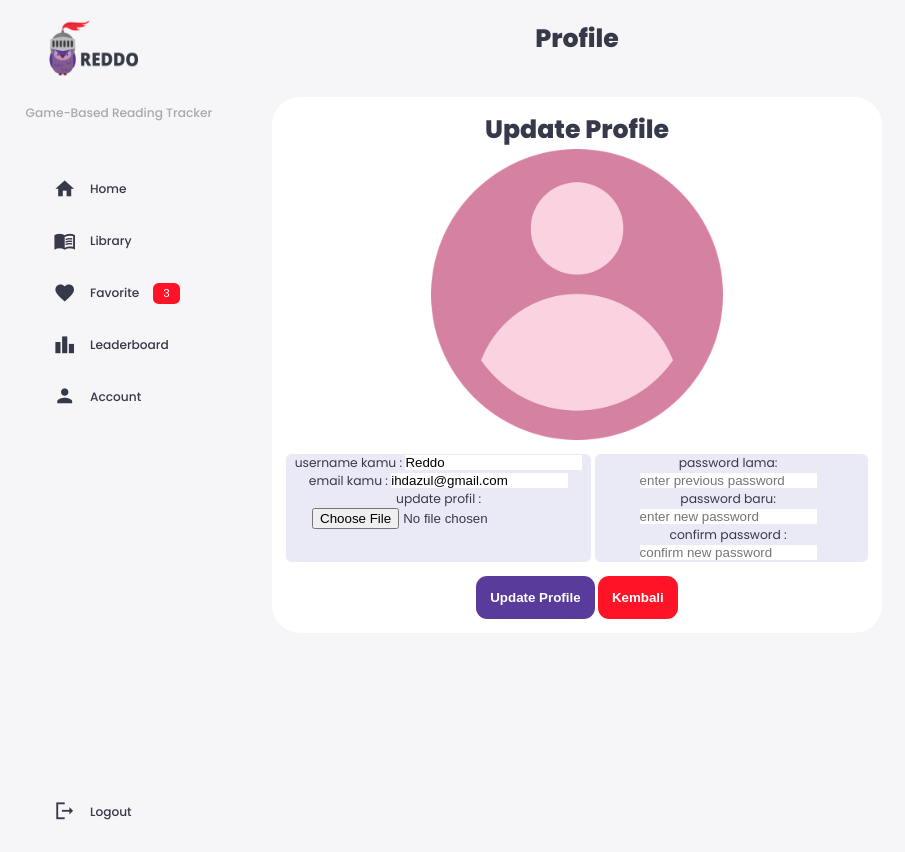
After one commit to Ramasanjaya22/Reddo, a PHP site: page /dashboard/update_profile.php in a window 1280 px wide. The commit adds this page. Shown: the whole page, without its empty margins (0-905 px from the left). Run offline with PHP 8.4, Linux system fonts and the light colour scheme; a user stored in the database is signed in; data comes from the database, SQL or seed files in the repository; data that the repository does not hold is empty.

Commit message:
add profile user

```diff
--- a/assets/css/dashboard.css
+++ b/assets/css/dashboard.css
@@ -1,31 +1,31 @@
-:root{
-    --color-primary: #593B9B;
+:root {
+  --color-primary: #593b9b;
   --color-danger: #ff1326;
   --color-dark: #363949;
-    --color-white:#fff;
-    --color-light: rgba(132,139,200,0.18);
+  --color-white: #fff;
+  --color-light: rgba(132, 139, 200, 0.18);
   --color-background: #f6f6f9;
 
   --card-border-radius: 2rem;
-    --border-radius-1:0.4rem;
-    --border-radius-2:0.8rem;
-    --border-radius-3:1.2rem;
+  --border-radius-1: 0.4rem;
+  --border-radius-2: 0.8rem;
+  --border-radius-3: 1.2rem;
 
   --card-padding: 1.8rem;
-    --padding-1:1.2rem;
+  --padding-1: 1.2rem;
 
   --box-shadow: 0.2rem 2rem var(--color-light);
 }
 /* dark theme var */
-.dark-theme-variables{
+.dark-theme-variables {
   --color-background: #181a1e;
   --color-white: #202528;
   --color-dark: #edeffd;
   --color-dark-variant: #a3bdcc;
-    --color-light: rgba(0,0,0,0.4);
+  --color-light: rgba(0, 0, 0, 0.4);
   --box-shadow: 10px 10px 5px 0px var(--color-light);
 }
-*{
+* {
   margin: 0;
   padding: 0;
   outline: 0;
@@ -35,12 +35,14 @@
   list-style: none;
   box-sizing: border-box;
 }
-html{font-size: 14px;}
+html {
+  font-size: 14px;
+}
 
-body{
+body {
   width: 100vw;
   height: 100vh;
-    font-family: poppins,sans-serif;
+  font-family: poppins, sans-serif;
   font-size: 0.88rem;
   background: var(--color-background);
   user-select: none;
@@ -48,61 +50,53 @@ body{
   color: var(--color-dark);
 }
 
-.container{
+.container {
   display: grid;
   width: 96%;
   margin: 0 auto;
   gap: 1.8rem;
   grid-template-columns: 14rem auto 23rem;
 }
-.container-2{
-    display: grid;
-    width: 96%;
-    margin: 0 auto;
-    gap: 1.8rem;
-    grid-template-columns: 20rem auto 10rem;
-}
 
-
-a{
+a {
   color: var(--color-dark);
 }
 
-img{
+img {
   display: block;
   width: 100%;
 }
 
-.profile-photo{
+.profile-photo {
   width: 2.8rem;
   height: 2.8rem;
   border-radius: 50%;
   overflow: hidden;
 }
-h1{
+h1 {
   font-weight: 800;
   font-size: 1.8rem;
 }
-h2{
+h2 {
   font-size: 1.4rem;
 }
-h3{
+h3 {
   font-size: 0.87rem;
 }
-h4{
+h4 {
   font-size: 0.8rem;
 }
-h5{
+h5 {
   font-size: 0.77rem;
 }
-small{
+small {
   font-size: 0.75rem;
 }
-aside{
+aside {
   height: 100vh;
 }
 
-aside .top{
+aside .top {
   background: none;
   display: flex;
   align-items: center;
@@ -115,26 +109,26 @@ aside .top{
     gap: 0.8rem;
 } */
 
-aside .logo img{
+aside .logo img {
   width: 8rem;
   height: 6rem;
 }
 
-aside .close{
+aside .close {
   display: none;
 }
 /* sidebar */
-aside .sidebar{
+aside .sidebar {
   display: flex;
   flex-direction: column;
   height: 86vh;
   position: relative;
   top: 3rem;
 }
-aside h3{
+aside h3 {
   font-weight: 500;
 }
-aside .sidebar a{
+aside .sidebar a {
   display: flex;
   margin-left: 2rem;
   gap: 1rem;
@@ -144,38 +138,38 @@ aside .sidebar a{
   transition: all 300ms ease;
   text-decoration: none;
 }
-aside .sidebar a span{
+aside .sidebar a span {
   font-size: 1.6rem;
   transition: all 300ms ease;
 }
-aside .sidebar a:last-child{
+aside .sidebar a:last-child {
   position: absolute;
   bottom: 1rem;
   width: 100%;
 }
-aside .sidebar a.active{
+aside .sidebar a.active {
   background: var(--color-light);
   color: var(--color-primary);
   margin-left: 0;
 }
-aside .sidebar a.active:before{
+aside .sidebar a.active:before {
   content: "";
   width: 6px;
   height: 100%;
-    background: #593B9B;
+  background: #593b9b;
 }
-aside .sidebar a.active span{
-    color: #593B9B;
+aside .sidebar a.active span {
+  color: #593b9b;
   margin-left: calc(1rem - 3px);
 }
-aside .sidebar a:hover{
+aside .sidebar a:hover {
   color: var(--color-primary);
 }
 
-aside .sidebar a:hover span{
+aside .sidebar a:hover span {
   margin-left: 1rem;
 }
-aside .sidebar .favorite-count{
+aside .sidebar .favorite-count {
   background: #ff1326;
   padding: 2px 10px;
   font-size: 11px;
@@ -184,14 +178,14 @@ aside .sidebar .favorite-count{
 }
 
 /* main section */
-main{
+main {
   margin-top: 1.4rem;
 }
-main .card{
+main .card {
   padding: var(--card-padding);
   display: grid;
 }
-main .card > div{
+main .card > div {
   background: var(--color-white);
 
   border-radius: var(--card-border-radius);
@@ -200,13 +194,13 @@ main .card > div{
   box-shadow: none;
   transition: all 300ms ease;
 }
-main .insights{
+main .insights {
   display: grid;
-    grid-template-columns: repeat(3,1fr);
+  grid-template-columns: repeat(3, 1fr);
   gap: 1.6rem;
 }
 
-main .insights > div{
+main .insights > div {
   background: var(--color-white);
   padding: var(--card-padding);
   border-radius: var(--card-border-radius);
@@ -215,18 +209,18 @@ main .insights > div{
   box-shadow: none;
   transition: all 300ms ease;
 }
-main .insights h2{
+main .insights h2 {
   width: fit-content;
-     padding:5%;
+  padding: 5%;
   padding-top: 0.5%;
   padding-bottom: 0.5%;
-    border-radius:50%;
+  border-radius: 50%;
   background: var(--color-light);
 }
-main .insights h3{
+main .insights h3 {
   margin-top: 0.6rem;
 }
-main .insights > div:hover{
+main .insights > div:hover {
   box-shadow: var(--box-shadow);
 }
 /* main .insights > div span{
@@ -238,14 +232,14 @@ main .insights > div:hover{
     font-weight: 500;
 } */
 
-/* recent orders */
-main .content-1s{
+/* content */
+main .content-1s {
   margin-top: 2rem;
 }
-main .content-1s h2{
+main .content-1s h2 {
   margin-bottom: 0.8rem;
 }
-main .content-1s .card{
+main .content-1s .card {
   background: var(--color-white);
   width: 100%;
   border-radius: var(--card-border-radius);
@@ -253,25 +247,35 @@ main .content-1s .card{
   text-align: center;
   box-shadow: none;
   transition: all 300ms ease;
-
 }
-main .content-1s table:hover{
+main .content-1s table:hover {
   box-shadow: var(--box-shadow);
 }
-/*   */
-.right{
+
+main .card .profile-user {
+  display: grid;
+  width: 100%;
+  background: var(--color-white);
+  padding: var(--card-padding);
+  margin-top: 1rem;
+  box-shadow: none;
+  transition: all 300ms ease;
+}
+
+/* right  */
+.right {
   margin-top: 1.4rem;
 }
-.right .top{
+.right .top {
   display: flex;
   justify-content: end;
   gap: 2rem;
 }
-.right .top button{
+.right .top button {
   display: none;
 }
 
-.right .theme-toggler{
+.right .theme-toggler {
   background: var(--color-light);
   display: flex;
   justify-content: space-between;
@@ -281,7 +285,7 @@ main .content-1s table:hover{
   cursor: pointer;
   border-radius: var(--border-radius-1);
 }
-.right .theme-toggler span{
+.right .theme-toggler span {
   font-size: 1.2rem;
   width: 50%;
   height: 100%;
@@ -289,53 +293,54 @@ main .content-1s table:hover{
   align-items: center;
   justify-content: center;
 }
-.right .theme-toggler span.active{
+.right .theme-toggler span.active {
   background: var(--color-primary);
   color: white;
   border-radius: var(--border-radius-1);
 }
-.right .top .profile{
+.right .top .profile {
   display: flex;
   gap: 2rem;
   text-align: right;
 }
 /* bookmark */
-.right .bookmark{
+.right .bookmark {
   margin-top: 1rem;
 }
-.right .bookmark h2{
+.right .bookmark h2 {
   margin-bottom: 0.8rem;
 }
-.right .bookmark .updates{
+.right .bookmark .updates {
   background: var(--color-white);
   padding: var(--card-padding);
   border-radius: var(--card-border-radius);
   box-shadow: none;
   transition: all 300ms ease;
 }
-.right .bookmark .updates:hover{
+.right .bookmark .updates:hover {
   box-shadow: var(--box-shadow);
 }
-.right .bookmark .updates input,textarea{
+.right .bookmark .updates input,
+textarea {
   border-radius: var(--border-radius-1);
   background: var(--color-light);
   color: var(--color-dark);
 }
-.right .bookmark .updates .btn{
+.right .bookmark .updates .btn {
   background: var(--color-primary);
 }
-.right .bookmark .updates .btn:hover{
+.right .bookmark .updates .btn:hover {
   background: #2d1d4e;
   color: var(--color-white);
 }
 /* sales analystics */
-.right .sales-analytics{
+.right .sales-analytics {
   margin-top: 2rem;
 }
-.right .sales-analytics h2{
+.right .sales-analytics h2 {
   margin-bottom: 0.8rem;
 }
-.right .sales-analytics .item{
+.right .sales-analytics .item {
   background: var(--color-white);
   display: flex;
   align-items: center;
@@ -346,67 +351,68 @@ main .content-1s table:hover{
   box-shadow: none;
   transition: all 300ms ease;
 }
-.right .sales-analytics .item:hover{
+.right .sales-analytics .item:hover {
   box-shadow: var(--box-shadow);
 }
-.right .sales-analytics .item .right{
+.right .sales-analytics .item .right {
   display: flex;
   justify-content: space-between;
   align-items: flex-start;
   margin: 0;
   width: 100%;
 }
-.right .sales-analytics .item .icon{
+.right .sales-analytics .item .icon {
   background: var(--color-white);
 }
 
 /* MEDIA QUERIES */
-@media screen and (max-width:1200px){
-    .container{
+@media screen and (max-width: 1200px) {
+  .container {
     width: 94%;
     grid-template-columns: 7rem auto 23rem;
   }
-    .aside .logo{
+  .aside .logo {
     display: none;
   }
-    aside .sidebar h3{
+  aside .sidebar h3 {
     display: none;
   }
-    aside .sidebar a{
+  aside .sidebar a {
     width: 5.6rem;
   }
-    aside .sidebar a:last-child{
+  aside .sidebar a:last-child {
     position: relative;
     margin-top: 1.8rem;
   }
-    main .insights{
+  main .insights {
     grid-template-columns: 1fr;
     gap: 0;
   }
-    main .content-1s{
+  main .content-1s {
     width: 94%;
     position: absolute;
     left: 50%;
     transform: translateX(-50%);
     margin: 2rem 0 0 8.8rem;
   }
-    main .content-1s table{
+  main .content-1s table {
     width: 83vw;
   }
-    main table:first-child{
+  main table:first-child {
     display: none;
   }
-    main table:last-child,main table td:first-child{
+  main table:last-child,
+  main table td:first-child {
     display: none;
   }
 }
 /* MEDIA QUERIES tablet-phone*/
-@media screen and (max-width:768px) {
-    .container{
+@media screen and (max-width: 768px) {
+  .container {
     width: 100%;
     grid-template-columns: 1fr;
   }
-    .aside{
+  .aside {
     position: fixed;
     left: -100%;
     background: var(--color-white);
@@ -418,50 +424,50 @@ main .content-1s table:hover{
     display: none;
     animation: showMenu 400ms ease forwards;
   }
-    @keyframes showMenu{
-        to{
+  @keyframes showMenu {
+    to {
       left: 0;
     }
   }
-    .aside .logo{
+  .aside .logo {
     margin-left: 1rem;
   }
-    .aside .logo h2{
+  .aside .logo h2 {
     display: inline;
   }
-    aside .sidebar h3{
+  aside .sidebar h3 {
     display: inline;
   }
-    aside .sidebar a{
+  aside .sidebar a {
     width: 100%;
     height: 3.4rem;
   }
-    aside .sidebar a:last-child{
+  aside .sidebar a:last-child {
     position: absolute;
     bottom: 5rem;
   }
-    aside .close{
+  aside .close {
     display: inline-block;
     cursor: pointer;
   }
-    main{
+  main {
     margin-top: 8rem;
     padding: 0 1rem;
   }
-    main .content-1s{
+  main .content-1s {
     position: relative;
     margin: 3rem 0 0 0;
     width: 100%;
   }
-    main .content-1s table{
+  main .content-1s table {
     width: 100%;
     margin: 0;
   }
-    .right{
+  .right {
     width: 94%;
     margin: 0 auto 4rem;
   }
-    .right .top{
+  .right .top {
     position: fixed;
     top: 0;
     left: 0;
@@ -474,15 +480,15 @@ main .content-1s table:hover{
     z-index: 2;
     box-shadow: 0 1rem 1rem var(--color-light);
   }
-    .right .top .theme-toggler{
+  .right .top .theme-toggler {
     width: 4.4rem;
     position: absolute;
     left: 66%;
   }
-    .right .profile .info{
+  .right .profile .info {
     display: none;
   }
-    .right .top button{
+  .right .top button {
     display: inline-block;
     background: transparent;
     cursor: pointer;
@@ -490,7 +496,7 @@ main .content-1s table:hover{
     position: absolute;
     left: 1rem;
   }
-    .right .top button span{
+  .right .top button span {
     font-size: 2rem;
   }
 }
--- a/assets/includes/sidebar.php
+++ b/assets/includes/sidebar.php
@@ -36,7 +36,15 @@
             </span>
             <h3>Account</h3>
         </a>
-        <a href="../../views/dashboard/logout.php"><span class="material-icons-sharp">
+        <a href="home.php?logout=
+        <?php
+        if(isset($_GET['logout'])){
+            unset($email);
+            session_destroy();
+            setcookie("login","", time() -3600);
+            header('location:../index.php');
+        } ?>
+        "><span class="material-icons-sharp">
                 logout
             </span>
             <h3>Logout</h3>
--- /dev/null
+++ b/views/dashboard/update_profile.php
@@ -0,0 +1,150 @@
+<?php
+include '../config.php';
+session_start();
+$user_id = $_SESSION['user_id'];
+
+if (isset($_POST['update_profile'])) {
+
+    $update_name = mysqli_real_escape_string($conn, $_POST['update_name']);
+    $update_email = mysqli_real_escape_string($conn, $_POST['update_email']);
+
+    mysqli_query($conn, "UPDATE `users` SET name = '$update_name', email = '$update_email' WHERE id = '$user_id'") or die('query failed');
+
+    $old_pass = $_POST['old_pass'];
+    $update_pass = mysqli_real_escape_string($conn, md5($_POST['update_pass']));
+    $new_pass = mysqli_real_escape_string($conn, md5($_POST['new_pass']));
+    $confirm_pass = mysqli_real_escape_string($conn, md5($_POST['confirm_pass']));
+
+    if (!empty($update_pass) || !empty($new_pass) || !empty($confirm_pass)) {
+        if ($update_pass != $old_pass) {
+            $message[] = 'old password not matched!';
+        } elseif ($new_pass != $confirm_pass) {
+            $message[] = 'confirm password not matched!';
+        } else {
+            mysqli_query($conn, "UPDATE `users` SET password = '$confirm_pass' WHERE id = '$user_id'") or die('query failed');
+            $message[] = 'password updated successfully!';
+        }
+    }
+    $update_image = $_FILES['update_image']['name'];
+    $update_image_size = $_FILES['update_image']['size'];
+    $update_image_tmp_name = $_FILES['update_image']['tmp_name'];
+    $update_image_folder = '../../assets/img/uploaded_img/' . $update_image;
+
+    if (!empty($update_image)) {
+        if ($update_image_size > 2000000) {
+            $message[] = 'image is too large';
+        } else {
+            $image_update_query = mysqli_query($conn, "UPDATE `users` SET image = '$update_image' WHERE id = '$user_id'") or die('query failed');
+            if ($image_update_query) {
+                move_uploaded_file($update_image_tmp_name, $update_image_folder);
+            }
+            $message[] = 'image updated succssfully!';
+        }
+    }
+}
+?>
+
+<!DOCTYPE html>
+<html>
+
+<head>
+    <?php include('../../assets/includes/head.php') ?>
+    <link rel="icon" href="../../assets/img/reddo-transparant.png" type="image/x-icon">
+    <title>Profil</title>
+</head>
+
+<body class="container">
+    <aside>
+        <?php
+        include('../../assets/includes/sidebar.php');
+        ?>
+    </aside>
+    <!-- end of aside -->
+    <main>
+        <h1 style="text-align: center;">Profile</h1>
+        <div class="card">
+
+            <?php
+            $select = mysqli_query($conn, "SELECT * FROM `users` WHERE id=$user_id") or die('query failed');
+            if (mysqli_num_rows($select) > 0) {
+                $fetch = mysqli_fetch_assoc($select);
+            }
+            ?>
+
+            <div class="profile-user" style="padding:1rem;text-align: center;align-items: center;">
+                <h1>Update Profile</h1>
+
+                <form action="" method="post" enctype="multipart/form-data">
+                    <div class="photo-profile">
+                        <?php
+                        if ($fetch['Image'] == '') {
+                            echo '<img src="../../assets/img/icon/profil.webp"style="width:50%;margin-left: auto;
+                        margin-right: auto;">';
+                        } else {
+                            echo '<img src="../../assets/img/uploaded_img/' . $fetch['Image'] . '" style="width:50%;margin-left: auto;
+                        margin-right: auto;">';
+                        }
+                        ?>
+                    </div>
+
+                    <div style="display: flex; margin-top: 1rem;">
+                        <div class="inputBox" style="
+                        border-radius: var(--border-radius-1);
+                        background: var(--color-light);
+                        color: var(--color-dark);
+                        margin-right: 4px;">
+                            <span>username kamu :</span>
+                            <input type="text" name="update_name" value="<?php echo $fetch['name']; ?>" class="box">
+                            <br>
+                            <span>email kamu :</span>
+                            <input type="email" name="update_email" value="<?php echo $fetch['email']; ?>" class="box">
+                            <br>
+                            <span>update profil :</span>
+                            <input type="file" name="update_image" accept="image/jpg, image/jpeg, image/png" class="box">
+                        </div>
+
+                        <div class="inputBox" style="
+                        border-radius: var(--border-radius-1);
+                        background: var(--color-light);
+                        color: var(--color-dark);
+                        padding-right: 0.5rem;">
+                            <input type="hidden" name="old_pass" value="<?php echo $fetch['password']; ?>">
+                            <span>password lama:</span>
+                            <input type="password" name="update_pass" placeholder="enter previous password" class="box">
+                            <br>
+                            <span>password baru:</span>
+                            <input type="password" name="new_pass" placeholder="enter new password" class="box">
+                            <br>
+                            <span>confirm password :</span>
+                            <input type="password" name="confirm_pass" placeholder="confirm new password" class="box">
+                            <br>
+                        </div>
+                    </div>
+
+
+
+                    <div style="margin-top: 1rem;">
+                        <button class="btn" type="submit" style="background: var(--color-primary);
+                color: var(--color-white);
+                padding: 1rem;
+                border-radius: var(--border-radius-2);
+                font-weight: 700;
+                cursor: pointer;" value="update profile" name="update_profile">Update Profile</button>
+                        <a href="home.php"><button class="btn" type="submit" style="background: var(--color-danger);
+                color: var(--color-white);
+                padding: 1rem;
+                border-radius: var(--border-radius-2);
+                font-weight: 700;
+                cursor: pointer;" value="update profile" name="update_profile">Kembali</button></a>
+                    </div>
+                </form>
+            </div>
+        </div>
+    </main>
+    <!-- end of main -->
+
+
+    <script src="../../assets/js/dashboard.js"></script>
+</body>
+
+</html>
--- a/views/register.php
+++ b/views/register.php
@@ -1,6 +1,6 @@
 <?php
-session_start();
-if (isset($_SESSION["SESSION_EMAIL"])) {
+
+if (isset($_SESSION["user_id"])) {
   header("Location: dashboard/home.php");
 }
 
```
Also changed, not shown: assets/includes/topprofile.php (+16 -2 lines), views/dashboard/favorite.php (+13 -3 lines), views/dashboard/home.php (+18 -8 lines), views/dashboard/leaderboard.php (+12 -2 lines), views/dashboard/library.php (+7 -0 lines), views/dashboard/profile.php (+46 -4 lines), views/login.php (+3 -8 lines), assets/img/Untitled-1.svg (deleted), assets/img/uploaded_img/12.jpg (added), assets/img/uploaded_img/1e853cc7fbad06189b78db5e1515ca47.jpg (added). Lines whose indentation alone changed are shown as unchanged.
